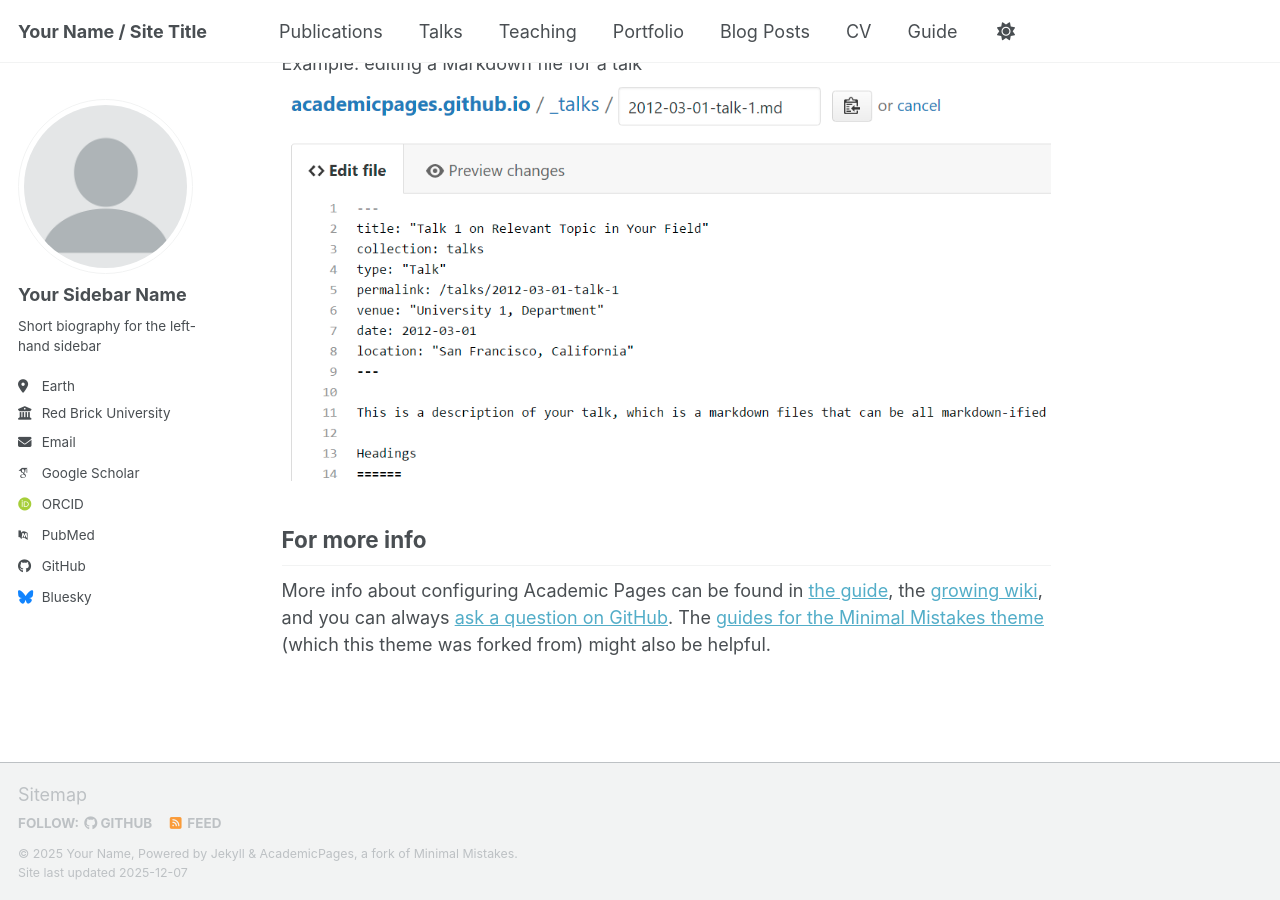
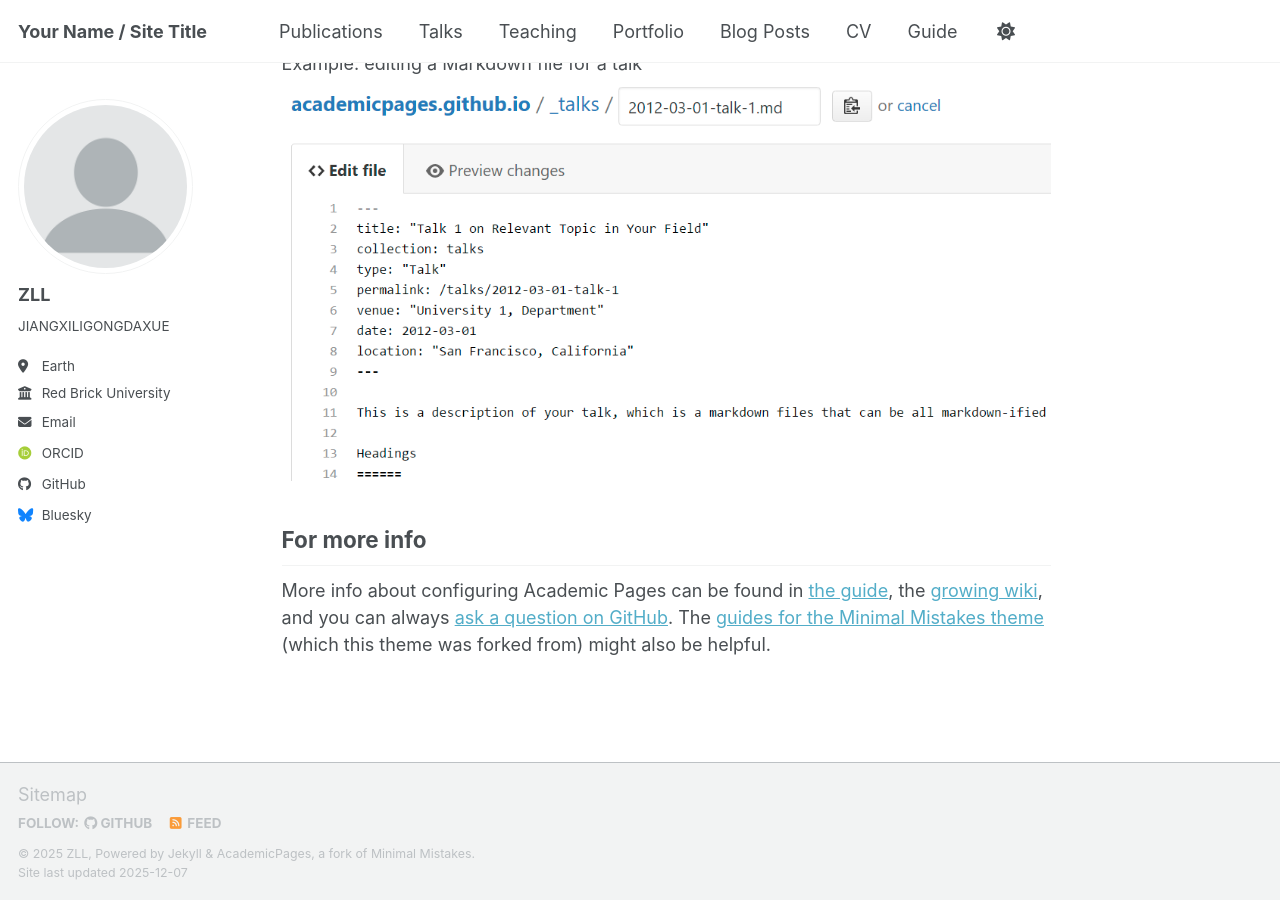
Before and after one commit to qwertyuiop974/qwertyuiop974, a Jekyll site: the page built from _pages/about.md, in a window 1280 px wide and 900 px high, scrolled down 2718 px. Built offline with Jekyll 4.4.1, drawn with Linux system fonts in a browser that asks for light colours; some web fonts are replaced; a script bundle is joined from its source files by our own code; library files that are not in the unit come from our copies.

Commit message:
Update _config.yml

```diff
--- a/_config.yml
+++ b/_config.yml
@@ -11,7 +11,7 @@ locale                   : "en-US"
 site_theme               : "default" # Currently available options are "default", "air"
 title                    : "Your Name / Site Title"
 title_separator          : "-"
-name                     : &name "Your Name"
+name                     : &name "ZLL"
 description              : &description "Your Name's academic portfolio"   # Update this with a general description of your site, this is the default if not overridden by a page
 url                      : https://academicpages.github.io # The base hostname & protocol for your site e.g. "https://[your GitHub username].github.io",
                                                            # or if you already have some other page hosted on Github then use "https://[your GitHub username].github.io/[Your Repo Name]"
@@ -24,9 +24,9 @@ repository               : "academicpages/academicpages.github.io"
 author:
   # Biographic information
   avatar           : "profile.png"
-  name             : "Your Sidebar Name"
+  name             : "ZLL"
   pronouns         : # example: "she/her"
-  bio              : "Short biography for the left-hand sidebar"
+  bio              : "JIANGXILIGONGDAXUE"
   location         : "Earth"
   employer         : "Red Brick University"
   uri              : # URL
@@ -35,13 +35,13 @@ author:
   # Academic websites
   academia         : # URL
   arxiv            : # URL - Update with the correct link to your profile
-  googlescholar    : "https://scholar.google.com/citations?user=PS_CX0AAAAAJ"
+  googlescholar    : #"https://scholar.google.com/citations?user=PS_CX0AAAAAJ"
   inspire-hep      : # URL
   impactstory      : # URL
   orcid            : "https://orcid.org/yourorcidurl"
   semantic         : # URL
   ssrn             : # URL
-  pubmed           : "https://www.ncbi.nlm.nih.gov/pubmed/?term=john+snow"
+  pubmed           : #"https://www.ncbi.nlm.nih.gov/pubmed/?term=john+snow"
   researchgate     : # URL
   scopus           : # URL
   zotero           : # URL
```
